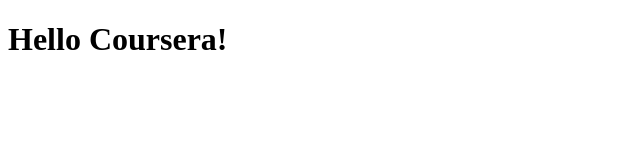
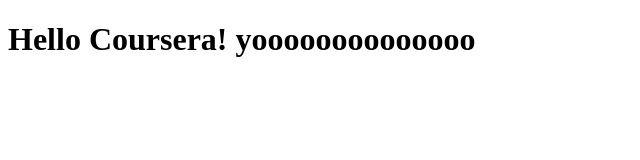
Before and after one commit to SudarshanAnanthak/sudarshanananthak.github.io, a plain HTML site: page site/index.html in a window 1280 px wide. Shown: the whole page, without its empty margins (0-640 px from the left). Drawn offline with Linux system fonts and the light colour scheme.

Commit message:
small adidtion to our page

```diff
--- a/site/index.html
+++ b/site/index.html
@@ -4,6 +4,6 @@
 	<title>Hello Coursera!</title>
 </head>
 <body>
-<h1>Hello Coursera!</h1>
+<h1>Hello Coursera! yoooooooooooooo</h1>
 </body>
 </html>
```
